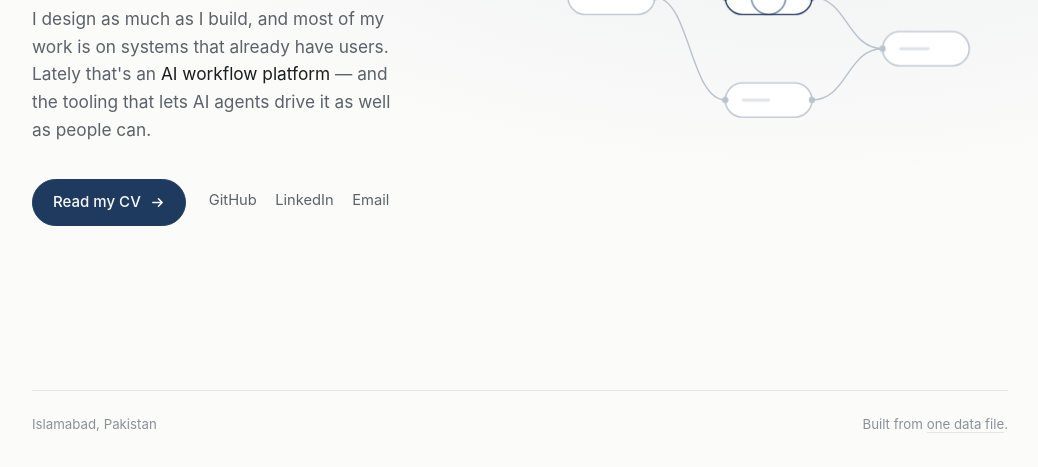
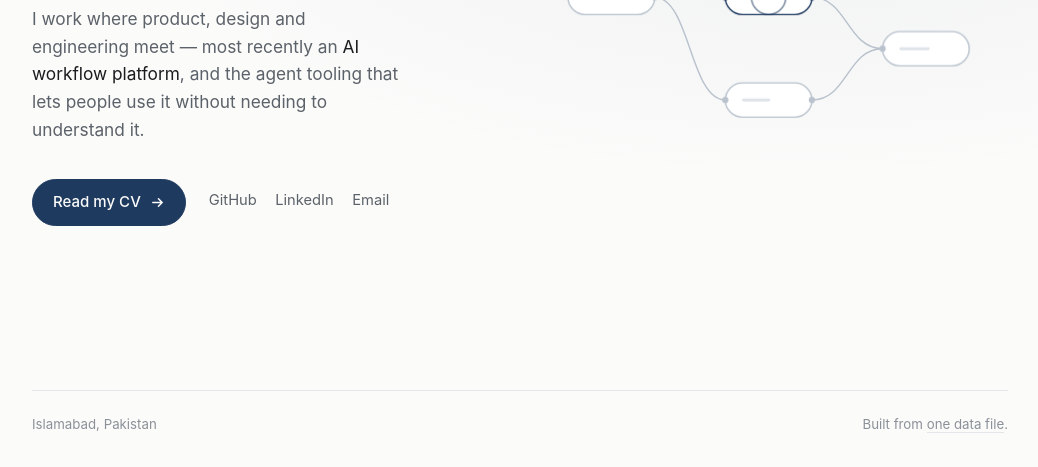
Before and after one commit to MubashirullahD/MubashirullahD.github.io, a plain HTML site: page index.html in a window 1280 px wide. Shown: the part 299-766 px from the top of the page, without its empty margins (120-1158 px from the left). Drawn offline with Linux system fonts and the light colour scheme.

```diff
--- a/index.html
+++ b/index.html
@@ -301,9 +301,9 @@
     <p class="role reveal">Full Stack Engineer</p>
     <h1 class="reveal">Muhammad Mubashirullah Durrani</h1>
     <p class="intro reveal">
-      I design as much as I build, and most of my work is on systems that already
-      have users. Lately that's an <em>AI workflow platform</em> — and the tooling
-      that lets AI agents drive it as well as people can.
+      I work where product, design and engineering meet — most recently an
+      <em>AI workflow platform</em>, and the agent tooling that lets people use it
+      without needing to understand it.
     </p>
 
     <div class="actions reveal">
```
